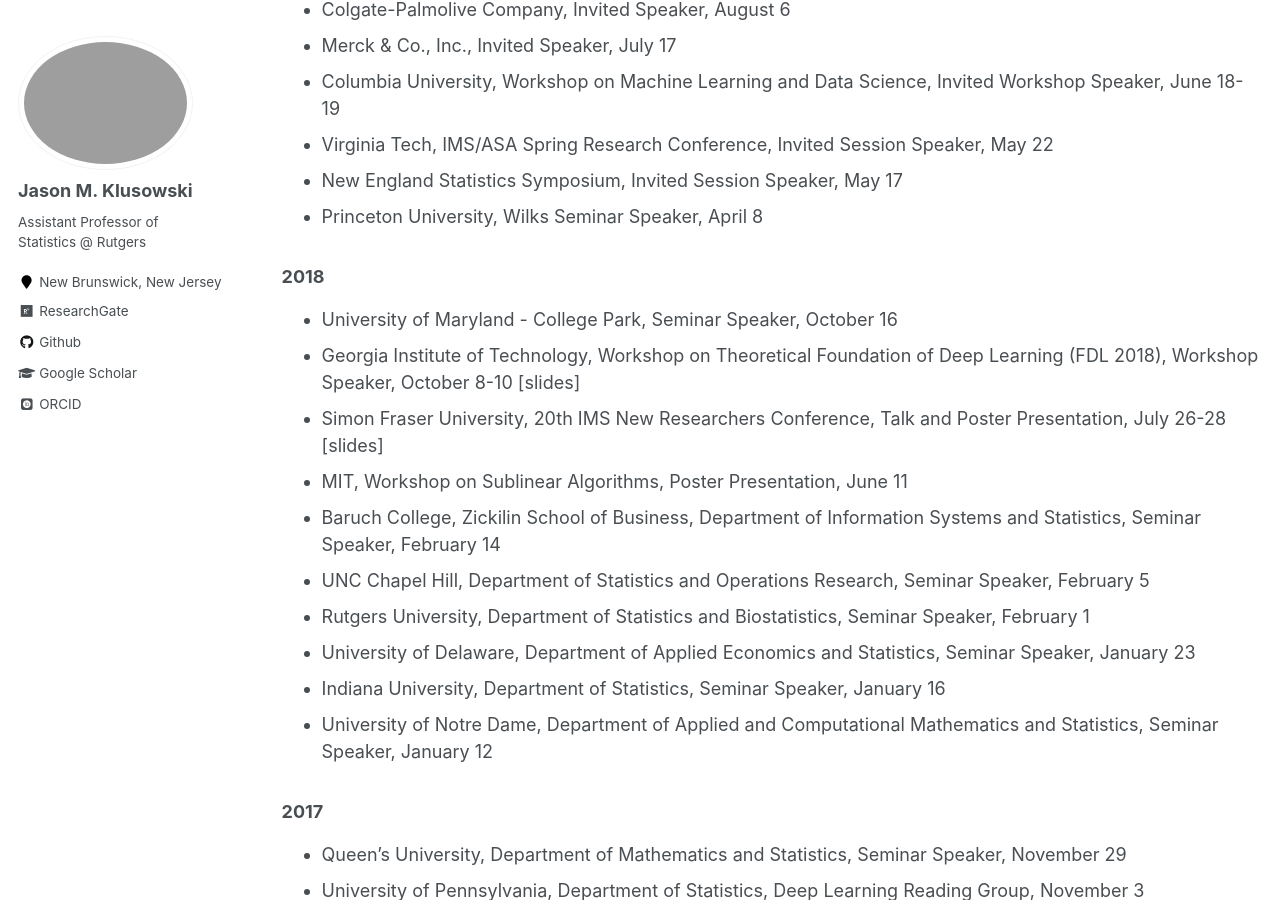
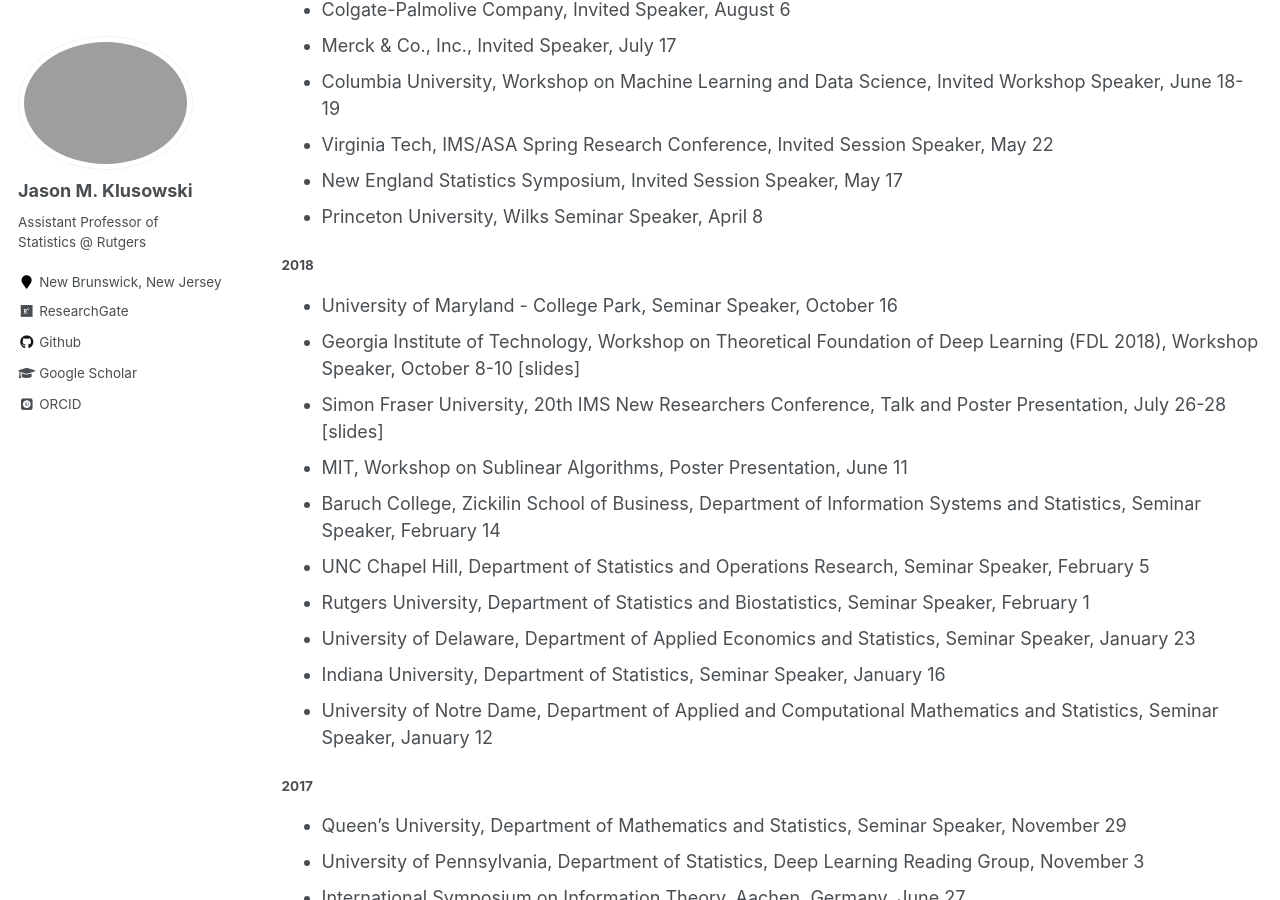
Before and after one commit to jasonklusowski/jasonklusowski.github.io, a Jekyll site: the page built from _pages/talks.md, in a window 1280 px wide and 900 px high, scrolled down 391 px. Built offline with Jekyll 4.4.1, drawn with Linux system fonts in a browser that asks for light colours; some web fonts are replaced.

```diff
--- a/_pages/talks.md
+++ b/_pages/talks.md
@@ -5,7 +5,7 @@ permalink: /talks/
 author_profile: true
 ---
 
-##### 2019
+#### 2019
 * Princeton University, Wilks Seminar Speaker, November 22
 * Rutgers University, Invited Speaker in ECE, October 2
 * Pennsylvania State University, Invited Speaker, September 27
@@ -18,7 +18,7 @@ author_profile: true
 * New England Statistics Symposium, Invited Session Speaker, May 17
 * Princeton University, Wilks Seminar Speaker, April 8
 
-### 2018
+#### 2018
 * University of Maryland - College Park, Seminar Speaker, October 16
 * Georgia Institute of Technology, Workshop on Theoretical Foundation of Deep Learning (FDL 2018), Workshop Speaker, October 8-10 [slides]
 * Simon Fraser University, 20th IMS New Researchers Conference, Talk and Poster Presentation, July 26-28 [slides]
@@ -30,10 +30,10 @@ author_profile: true
 * Indiana University, Department of Statistics, Seminar Speaker, January 16
 * University of Notre Dame, Department of Applied and Computational Mathematics and Statistics, Seminar Speaker, January 12
 
-### 2017
+#### 2017
 * Queen's University, Department of Mathematics and Statistics, Seminar Speaker, November 29
 * University of Pennsylvania, Department of Statistics, Deep Learning Reading Group, November 3
 * International Symposium on Information Theory, Aachen, Germany, June 27
 
-### 2016
+#### 2016
 * Boston Machine Learning Group, StubHub, Invited Speaker, June 6
```
